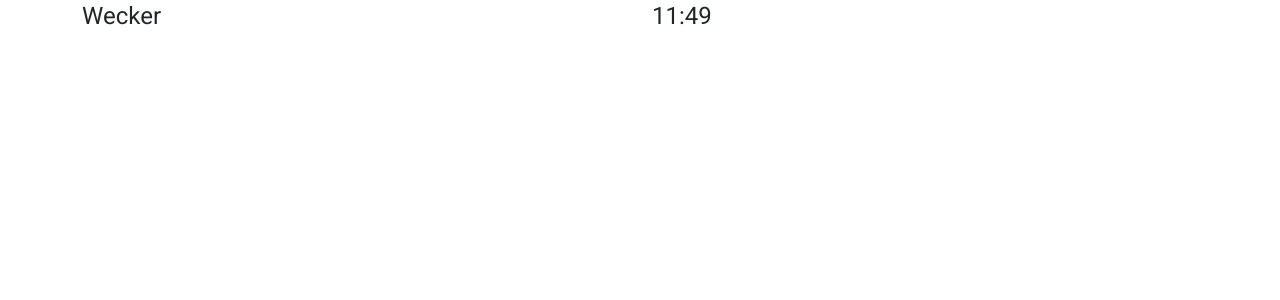
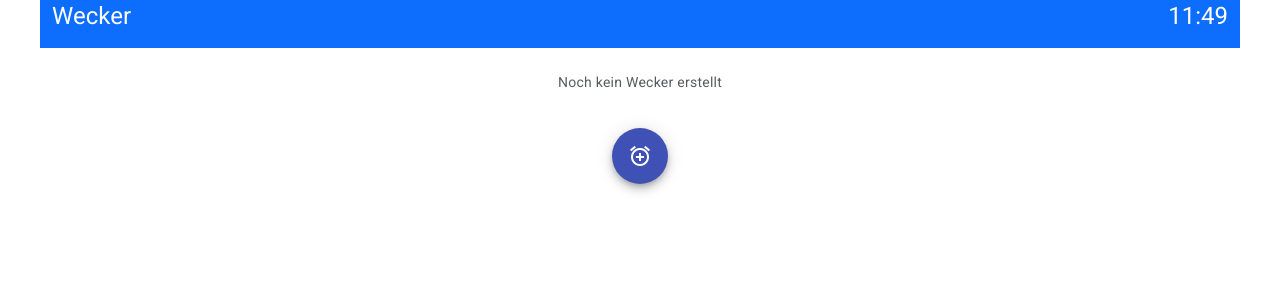
Before and after one commit to leothetryhard/wienit-wecker, an Angular app: page / in a window 1280 px wide. Shown: the top 300 px of the page. Built offline with nearby package versions, Linux system fonts and the light colour scheme.

Commit message:
ux design of wecker list

```diff
--- a/src/app/home/home.component.html
+++ b/src/app/home/home.component.html
@@ -1,12 +1,27 @@
-<div class="container">
-  <div class="row">
+<div class="container" style="max-width: 1200px">
+  <div class="row bg-primary text-white">
     <div class="col-6">
       <h1 class="lead">Wecker</h1>
     </div>
-    <div class="col-6">
+    <div class="col-6 text-end">
       <h1 class="lead">
         <div>{{ time | date: 'shortTime' }}</div>
       </h1>
+    </div>
+  </div>
+  <div class="row text-center text-muted my-4">
+    <div *ngIf="weckerList.length == 0">
+      <p>Noch kein Wecker erstellt</p>
+    </div>
+    <div *ngFor="let wecker of weckerList">
+      <app-wecker-teaser [wecker]="wecker" (changedWecker)="onWeckerChanged($event)"></app-wecker-teaser>
+    </div>
+  </div>
+  <div class="row">
+    <div class="col-12 text-center">
+      <button mat-fab color="primary" aria-label="add Wecker" (click)="addWecker()">
+        <mat-icon>alarm_add</mat-icon>
+      </button>
     </div>
   </div>
   <div>
--- a/src/app/home/home.component.ts
+++ b/src/app/home/home.component.ts
@@ -39,4 +39,8 @@ export class HomeComponent implements OnDestroy{
   ngOnDestroy(): void {
         this.timeSubscription.unsubscribe();
     }
+
+  onWeckerChanged($event: WeckerDTO) {
+
+  }
 }
```
